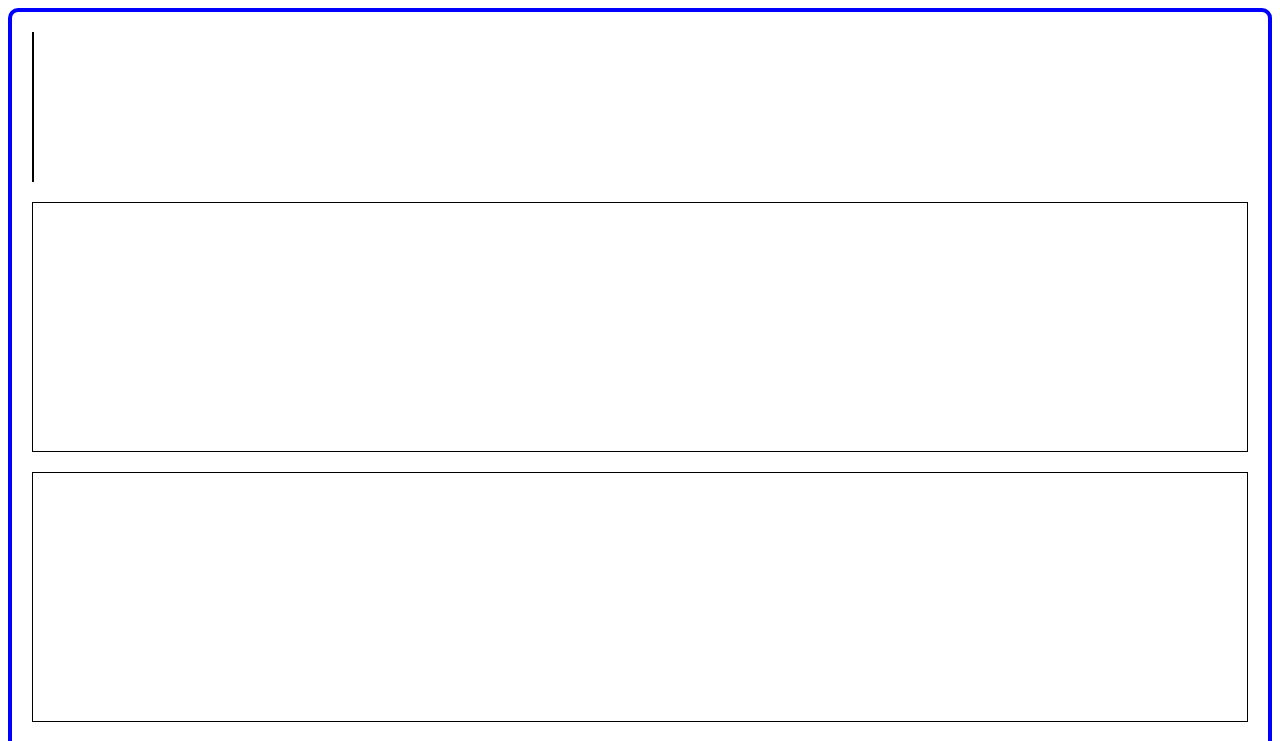
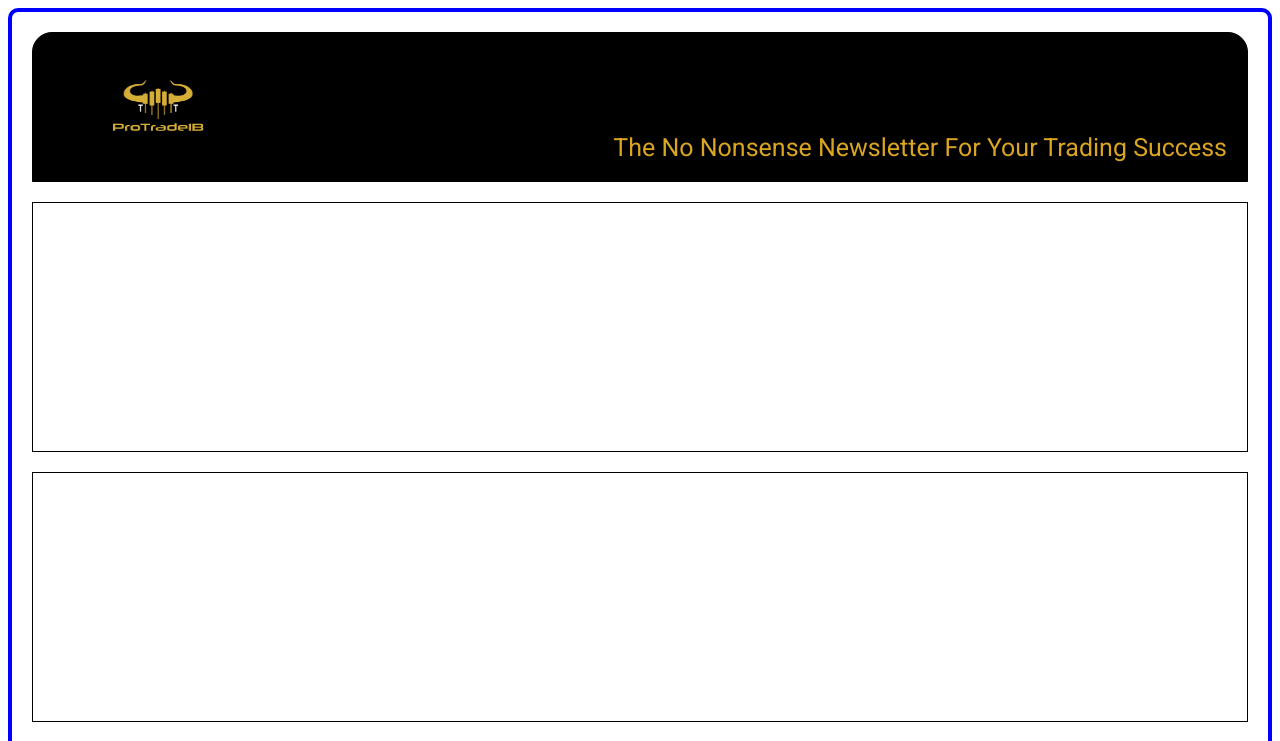
Before and after one commit to Nana-Kwame247/protrade-newsletter, a plain HTML site: page index.html in a window 1280 px wide. Shown: the top 741 px of the page. Drawn offline with Linux system fonts and the light colour scheme.

Commit message:
header completed

```diff
--- a/index.html
+++ b/index.html
@@ -8,7 +8,10 @@
     <title>Newsletter 001</title>
   </head>
   <body>
-    <header></header>
+    <header>
+      <img src="./images/protradelogosample.png" alt="logo" class="logo" />
+      <p class="motto">The No Nonsense Newsletter For Your Trading Success</p>
+    </header>
     <section class="trade"></section>
     <section class="story"></section>
     <article class="results"></article>
--- a/style.css
+++ b/style.css
@@ -22,20 +22,17 @@ article {
 
 header {
   height: 150px;
-  width: max-content;
+  border-top-left-radius: 20px;
+  border-top-right-radius: 20px;
+  /* width: max-content; */
 }
 
+section {
+  height: 250px;
+}
 header,
 footer {
   clear: both;
-}
-
-.trade {
-  height: 250px;
-}
-
-.story {
-  height: 250px;
 }
 
 article {
@@ -44,12 +41,26 @@ article {
   float: left;
 }
 
-.highimpact {
-  height: 250px;
-}
-aside {
-  height: 150px;
-}
 footer {
   height: 150px;
 }
+
+/* working on the header */
+
+header {
+  background-color: black;
+}
+
+.logo {
+  height: 130px;
+  width: 250px;
+}
+
+.motto {
+  color: goldenrod;
+  font-family: "Roboto", sans-serif;
+  font-size: 25px;
+  float: right;
+  padding-top: 75px;
+  padding-right: 20px;
+}
```
Also changed, not shown: images/protrade_logo.jpg (added), images/protradelogosample.png (added), 1 other file.
